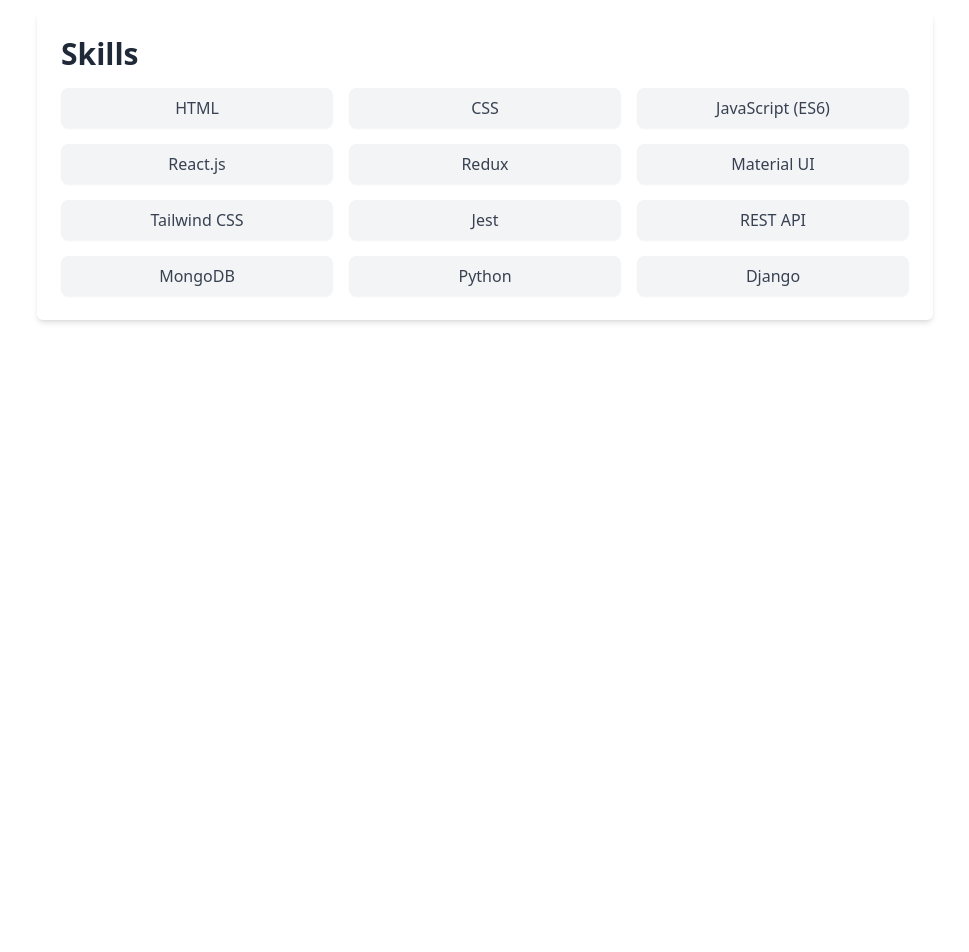
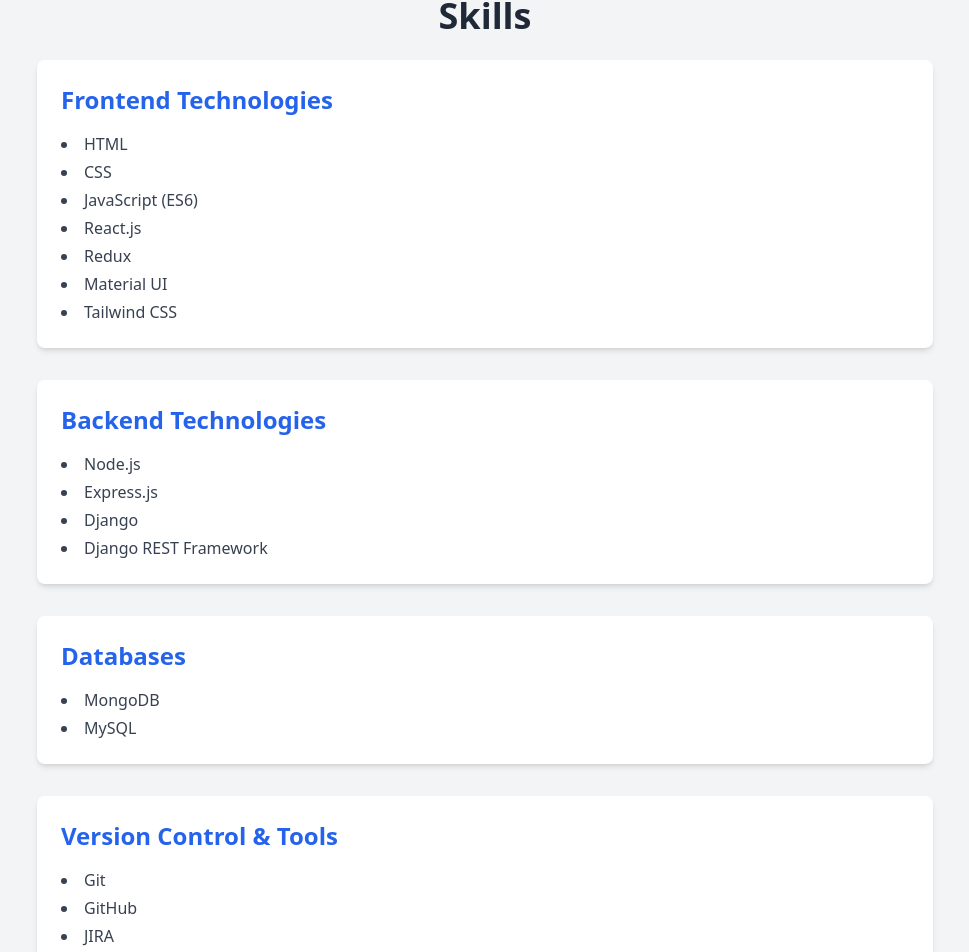
Before and after one commit to HarshaInukollu123/portfolio-website, a React (Create React App) app: page /skills in a window 1280 px wide. Shown: the part 108-1060 px from the top of the page, without its empty margins (155-1124 px from the left). Before the commit the page ends 800 px from the top, so only its background shows below. Built offline with nearby package versions, Linux system fonts and the light colour scheme.

Commit message:
skills update

```diff
--- a/package.json
+++ b/package.json
@@ -37,6 +37,7 @@
     ]
   },
   "devDependencies": {
+    "@babel/plugin-proposal-private-property-in-object":"" ,
     "autoprefixer": "^10.4.20",
     "postcss": "^8.4.49",
     "tailwindcss": "^3.4.15"
--- a/src/pages/Skills.js
+++ b/src/pages/Skills.js
@@ -1,26 +1,49 @@
-// src/pages/Skills.js
-import React from 'react';
+import React from "react";
 
 const Skills = () => {
-  const skills = [
-    'HTML', 'CSS', 'JavaScript (ES6)', 'React.js', 'Redux', 'Material UI',
-    'Tailwind CSS', 'Jest', 'REST API', 'MongoDB', 'Python', 'Django',
+  const skillCategories = [
+    {
+      title: "Frontend Technologies",
+      skills: ["HTML", "CSS", "JavaScript (ES6)", "React.js", "Redux", "Material UI", "Tailwind CSS"],
+    },
+    {
+      title: "Backend Technologies",
+      skills: ["Node.js", "Express.js", "Django", "Django REST Framework"],
+    },
+    {
+      title: "Databases",
+      skills: ["MongoDB", "MySQL"],
+    },
+    {
+      title: "Version Control & Tools",
+      skills: ["Git", "GitHub", "JIRA"],
+    },
+    {
+      title: "Testing & Debugging Tools",
+      skills: ["Jest", "Postman"],
+    },
+    {
+      title: "Other Skills",
+      skills: ["Python", "REST API", "ECMAScript 6"],
+    },
   ];
 
   return (
-    <section className="max-w-4xl mx-auto my-10 p-6 bg-white shadow-md rounded-md">
-      <h2 className="text-3xl font-semibold text-gray-800 mb-4">Skills</h2>
-      <div className="grid grid-cols-2 sm:grid-cols-3 gap-4 mt-4">
-        {skills.map((skill, index) => (
-          <span
-            key={index}
-            className="px-4 py-2 bg-gray-100 text-gray-700 rounded-lg text-center shadow-sm"
-          >
-            {skill}
-          </span>
+    <div className="min-h-screen bg-gray-100 p-6">
+      <h1 className="text-4xl font-bold text-center text-gray-800 mb-6">Skills</h1>
+      <div className="max-w-4xl mx-auto grid gap-8">
+        {skillCategories.map((category, index) => (
+          <div key={index} className="bg-white shadow-md rounded-lg p-6">
+            <h2 className="text-2xl font-semibold text-blue-600 mb-4">{category.title}</h2>
+            <ul className="list-disc list-inside text-gray-700 space-y-1">
+              {category.skills.map((skill, idx) => (
+                <li key={idx}>{skill}</li>
+              ))}
+            </ul>
+          </div>
         ))}
       </div>
-    </section>
+    </div>
   );
 };
 
```
